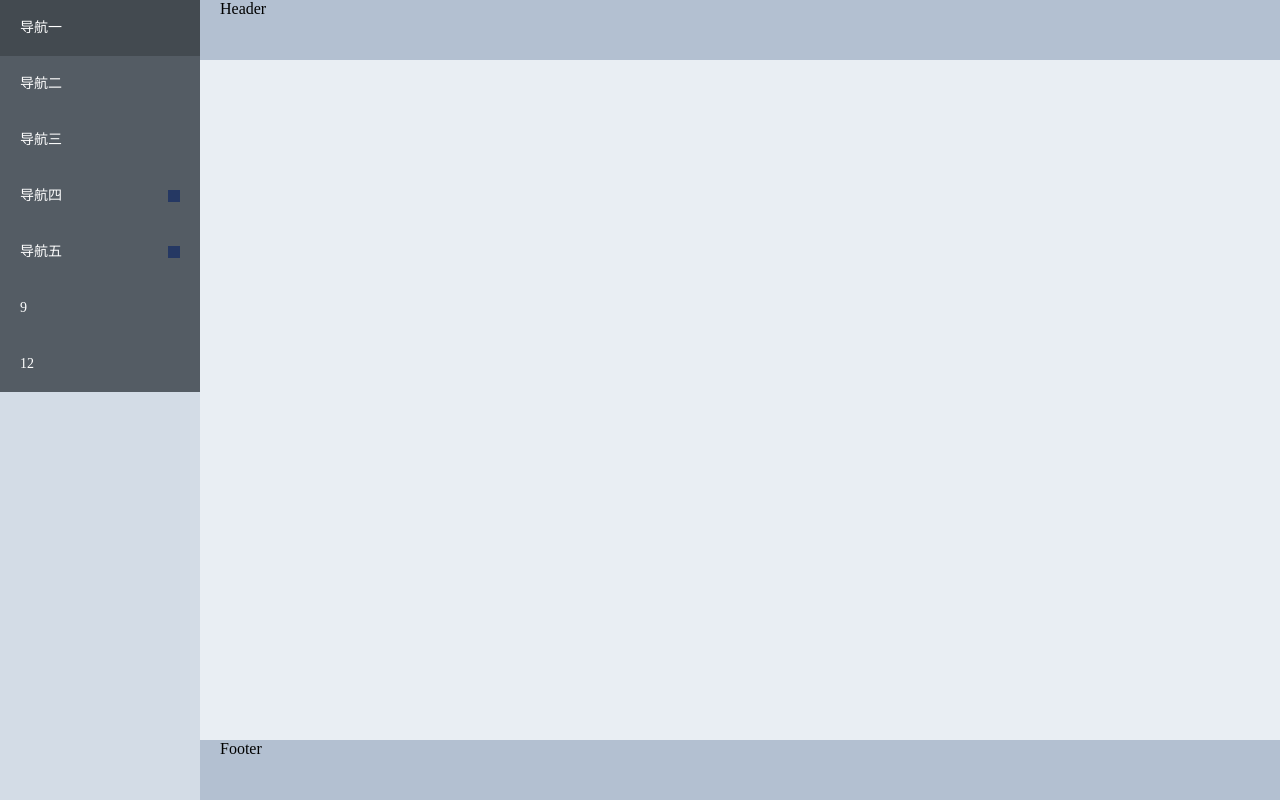
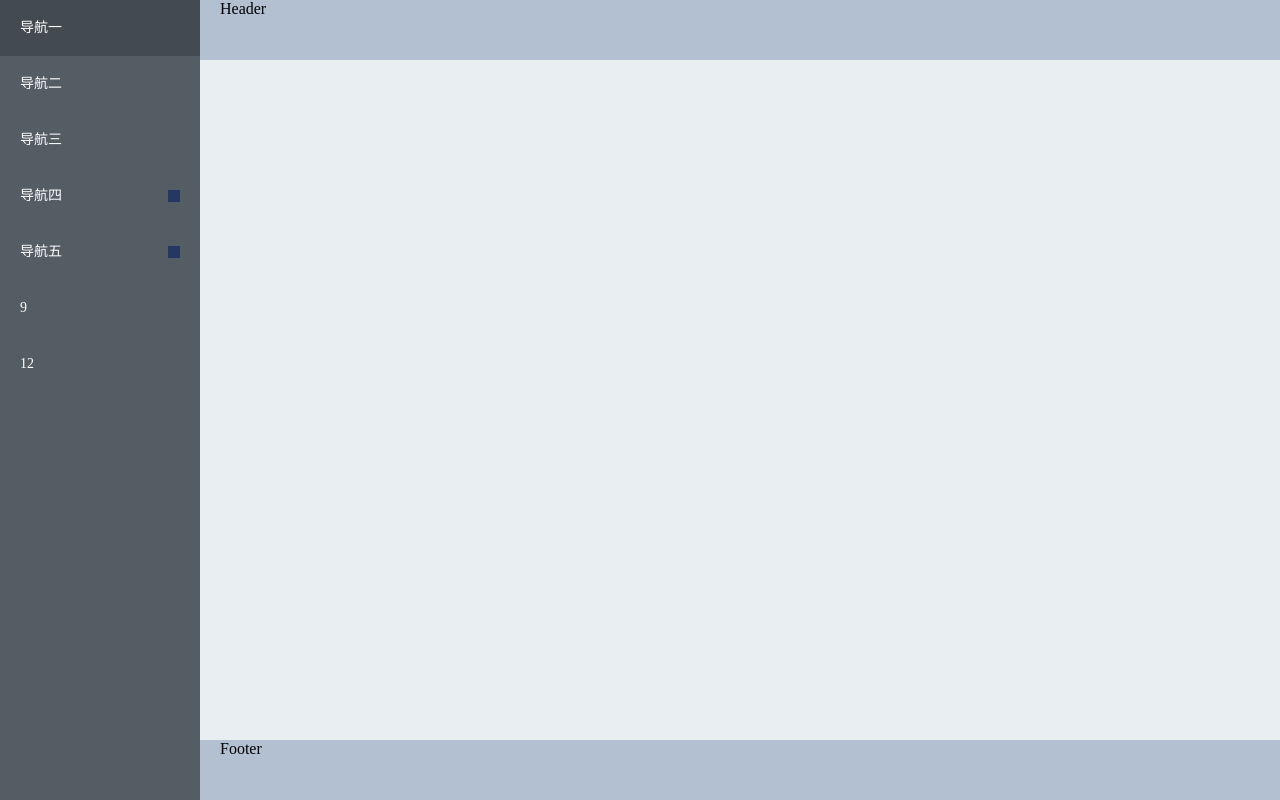
Before and after one commit to AChineseboy/vue3-admin, a Vue app: page /#/ in a window 1280 px wide. Built offline with nearby package versions, Linux system fonts and the light colour scheme.

Commit message:
feat: add form, formItem components

```diff
--- /dev/null
+++ b/src/components/form/form-item.vue
@@ -0,0 +1,8 @@
+<template>
+  <div class="zm-form-item"></div>
+</template>
+<script>
+export default {
+  name: 'ZmFormItem',
+};
+</script>
--- /dev/null
+++ b/src/components/form/form.vue
@@ -0,0 +1,10 @@
+<template>
+  <form class="zm-form">
+    <slot></slot>
+  </form>
+</template>
+<script>
+export default {
+  name: 'ZmForm',
+};
+</script>
--- /dev/null
+++ b/src/components/form/index.js
@@ -0,0 +1,4 @@
+import ZmForm from './form.vue';
+import ZmFormItem from './form-item.vue';
+
+export { ZmForm, ZmFormItem };
--- a/src/layout/components/AppMenu.vue
+++ b/src/layout/components/AppMenu.vue
@@ -1,5 +1,5 @@
 <template>
-  <scroll-view>
+  <scroll-view class="scroll-box">
     <zm-menu class="menu">
       <zm-menu-item index="1">导航一</zm-menu-item>
       <zm-menu-item index="2">导航二</zm-menu-item>
@@ -56,4 +56,7 @@ export default {
 .menu {
   width: 200px;
 }
+.scroll-box{
+  background-color: #545c64;
+}
 </style>
--- a/src/router/index.js
+++ b/src/router/index.js
@@ -1,6 +1,6 @@
 import { createRouter, createWebHashHistory } from 'vue-router';
 import Layout from '../layout/index.vue';
-import HelloWord from '../views/HelloWord.vue';
+import Form from '../views/form.vue';
 
 const routes = [
   {
@@ -8,8 +8,8 @@ const routes = [
     component: Layout,
     children: [
       {
-        path: '/helloword',
-        component: HelloWord,
+        path: '/form',
+        component: Form,
       },
     ],
   },
--- /dev/null
+++ b/src/views/form.vue
@@ -0,0 +1,17 @@
+<template>
+  <div>
+    <zm-form>
+      <zm-form-item></zm-form-item>
+    </zm-form>
+  </div>
+</template>
+<script>
+import { ZmForm, ZmFormItem } from '@/components/form';
+
+export default {
+  components: {
+    ZmForm,
+    ZmFormItem,
+  },
+};
+</script>
```
